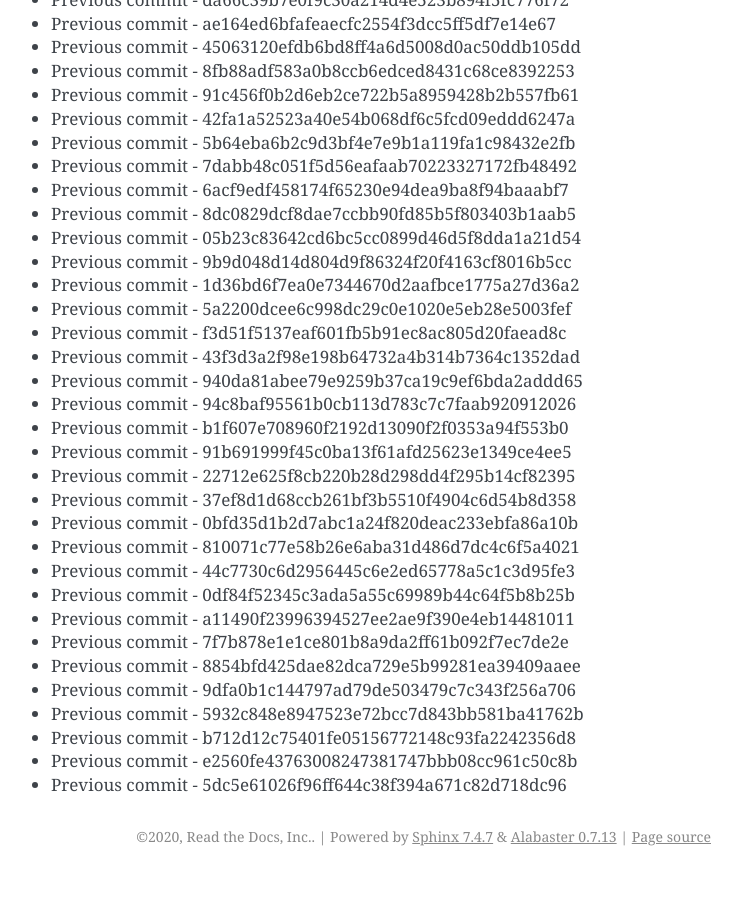
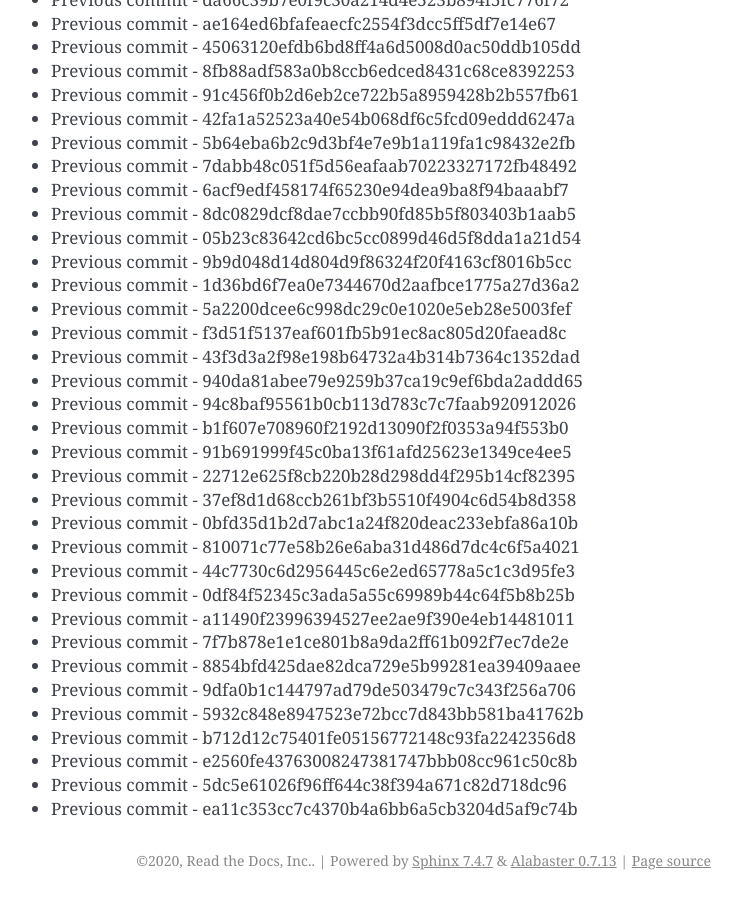
Before and after one commit to readthedocs/rtd-git-stresstest, a Sphinx documentation site: the page built from docs/updates.rst, in a window 1280 px wide and 900 px high, scrolled down 81684 px. Shown: the whole window, without its empty margins (399-1141 px from the left). Built offline with Sphinx 7.4.7, drawn with Linux system fonts in a browser that asks for light colours; before the commit the page ends 82560 px from its top, so only the background shows below that.

Commit message:
Generating commit from previous: ea11c353cc7c4370b4a6bb6a5cb3204d5af9c74b

```diff
--- a/docs/updates.rst
+++ b/docs/updates.rst
@@ -3464,3 +3464,4 @@ It can be tested for any performance characteristics.
 * Previous commit - b712d12c75401fe05156772148c93fa2242356d8
 * Previous commit - e2560fe43763008247381747bbb08cc961c50c8b
 * Previous commit - 5dc5e61026f96ff644c38f394a671c82d718dc96
+* Previous commit - ea11c353cc7c4370b4a6bb6a5cb3204d5af9c74b
```
